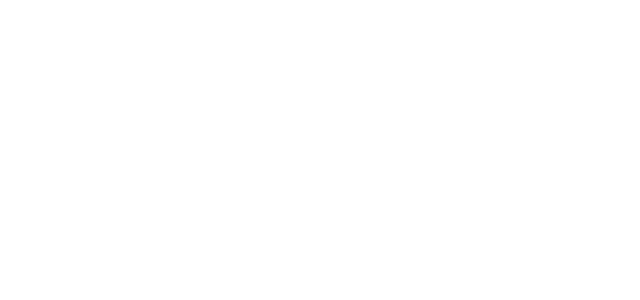
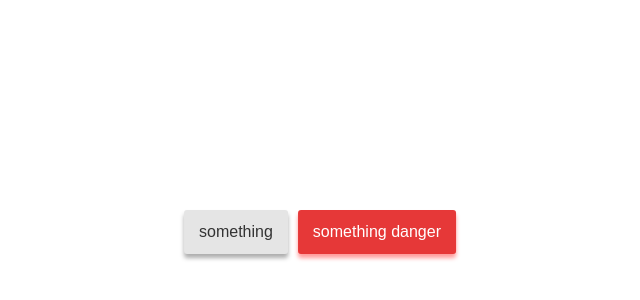
Before and after one commit to megashrieks/ui-kit, a React (Create React App) app: page / in a window 1280 px wide. Shown: the part 168-468 px from the top of the page, without its empty margins (320-960 px from the left). Built offline with nearby package versions, Linux system fonts and the light colour scheme.

Commit message:
Added the colors file and created the button component

```diff
--- a/src/App.css
+++ b/src/App.css
@@ -2,6 +2,7 @@
 body {
 	margin: 0;
 	height: 100%;
+	font-family: sans-serif;
 }
 #root,
 .App {
--- a/src/App.js
+++ b/src/App.js
@@ -1,9 +1,13 @@
 import React, { Component } from "react";
 import "./App.css";
-
+import Usage from "./Usage/Usage";
 class App extends Component {
 	render() {
-		return <div className="App" />;
+		return (
+			<div className="App">
+				<Usage />
+			</div>
+		);
 	}
 }
 
--- /dev/null
+++ b/src/Usage/Usage.css
@@ -0,0 +1,6 @@
+.centered {
+	position: absolute;
+	top: 50%;
+	left: 50%;
+	transform: translate(-50%, -50%);
+}
--- /dev/null
+++ b/src/Usage/Usage.js
@@ -0,0 +1,13 @@
+import React, { Component } from "react";
+import "./Usage.css";
+import { Button } from "../library";
+
+export default class Usage extends Component {
+	render() {
+		return (
+			<div className="centered">
+				<Button>something</Button>
+			</div>
+		);
+	}
+}
--- /dev/null
+++ b/src/library/Button/Button.css
@@ -0,0 +1,38 @@
+.btn {
+	--shadow-color: rgba(50, 50, 50, 0.4);
+	--shadow-color-hover: rgba(50, 50, 50, 0.3);
+	--shadow: 0 4px 4px var(--shadow-color);
+	--shadow-hover: 0 2px 4px var(--shadow-color-hover);
+	--btn-color: var(--default);
+	--btn-text-color: var(--default-text);
+	--btn-hover-color: var(--default-hover);
+	--btn-text-hover-color: var(--default-text-hover);
+	background: var(--btn-color);
+	color: var(--btn-text-color);
+	border: 0;
+	line-height: 40px;
+	margin: 2px 5px;
+	font-size: 16px;
+	outline: none;
+	padding: 2px 15px;
+	transition: 0.3s;
+	cursor: pointer;
+	box-shadow: var(--shadow);
+	border-radius: 3px;
+	display: inline-block;
+}
+.btn:hover,
+.btn:active,
+.btn:focus {
+	box-shadow: var(--shadow-hover);
+	--btn-color: var(--btn-hover-color);
+	--btn-text-color: var(--btn-text-hover-color);
+}
+.btn-danger {
+	--btn-color: var(--danger);
+	--btn-text-color: var(--danger-text);
+	--btn-hover-color: var(--danger-hover);
+	--btn-text-hover-color: var(--danger-text-hover);
+	--shadow-color: rgba(255, 0, 0, 0.4);
+	--shadow-color-hover: rgba(255, 0, 0, 0.3);
+}
--- /dev/null
+++ b/src/library/Button/Button.js
@@ -0,0 +1,14 @@
+import React, { Fragment } from "react";
+import "./Button.css";
+function Button(props) {
+	return (
+		<Fragment>
+			<button className="cui btn">{props.children}</button>
+			<button className="cui btn btn-danger">
+				{props.children} danger
+			</button>
+		</Fragment>
+	);
+}
+
+export default Button;
--- /dev/null
+++ b/src/library/colors.css
@@ -0,0 +1,17 @@
+.cui {
+	--danger: rgb(230, 56, 56);
+	--danger-text: white;
+	--danger-hover: rgb(230, 76, 76);
+	--danger-text-hover: white;
+	--warning: orange;
+	--warning-text: black;
+	--success: green;
+	--success-text: black;
+	--info: skyblue;
+	--info-text: black;
+	--default: #e5e5e5;
+	--default-text: #333;
+	--default-hover: #efefef;
+	--default-text-hover: #333;
+	box-sizing: border-box;
+}
--- /dev/null
+++ b/src/library/index.js
@@ -0,0 +1,3 @@
+import "./colors.css";
+import Button from "./Button/Button";
+export { Button };
```
